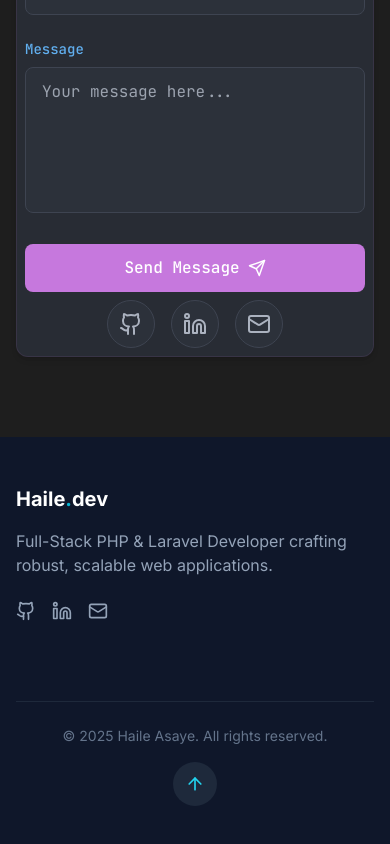
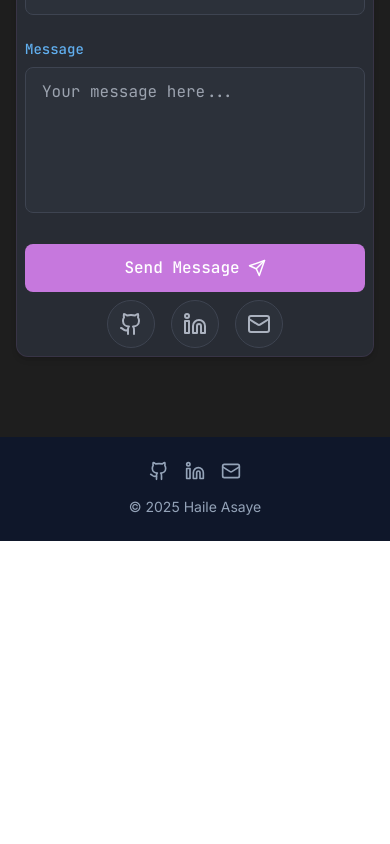
Before and after one commit to ispastro/devportfolio, a React (Vite) app: page / in a window 390 px wide. Shown: the part 8698-9542 px from the top of the page. After the commit the page ends 9239 px from the top, so only its background shows below. Built offline with nearby package versions, Linux system fonts and the light colour scheme.

Commit message:
footer is fixed

```diff
--- a/src/components/Footer.tsx
+++ b/src/components/Footer.tsx
@@ -1,71 +1,37 @@
 import React from 'react';
-import { Github, Linkedin, Mail, ArrowUp } from 'lucide-react';
+import { Github, Linkedin, Mail } from 'lucide-react';
 
 const Footer: React.FC = () => {
-  const scrollToTop = () => {
-    window.scrollTo({
-      top: 0,
-      behavior: 'smooth'
-    });
-  };
-
   return (
-    <footer className="bg-slate-900 text-white py-12 px-4 md:px-10 lg:px-20">
-      <div className="max-w-6xl mx-auto">
-        <div className="grid grid-cols-1 md:grid-cols-3 gap-10">
-          <div>
-            <h3 className="text-xl font-bold mb-4">
-              Haile<span className="text-cyan-500">.</span>dev
-            </h3>
-            <p className="text-slate-400 mb-6">
-              Full-Stack PHP & Laravel Developer crafting robust, scalable web applications.
-            </p>
-            <div className="flex space-x-4">
+    <footer className="bg-slate-900 text-slate-400 py-6 px-4 text-center">
+      <div className="flex justify-center space-x-4 mb-4">
         <a
-                href="https://github.com"
+          href="https://github.com/ispastro"
           target="_blank"
           rel="noopener noreferrer"
-                className="text-slate-400 hover:text-cyan-400 transition-colors"
-                aria-label="GitHub Profile"
+          className="hover:text-cyan-400 transition-colors"
+          aria-label="GitHub"
         >
           <Github size={20} />
         </a>
         <a
-                href="https://linkedin.com"
+          href="https://linkedin.com/in/haile-asaye21"
           target="_blank"
           rel="noopener noreferrer"
-                className="text-slate-400 hover:text-cyan-400 transition-colors"
-                aria-label="LinkedIn Profile"
+          className="hover:text-cyan-400 transition-colors"
+          aria-label="LinkedIn"
         >
           <Linkedin size={20} />
         </a>
         <a
-                href="mailto:haile@example.com"
-                className="text-slate-400 hover:text-cyan-400 transition-colors"
+          href="mailto:haileasaye51@gmail.com"
+          className="hover:text-cyan-400 transition-colors"
           aria-label="Email"
         >
           <Mail size={20} />
         </a>
       </div>
-          </div>
-
-          <div>
-            {/* You can add more footer content here if needed */}
-          </div>
-        </div>
-        <div className="border-t border-slate-800 mt-10 pt-6 flex flex-col md:flex-row justify-between items-center">
-          <p className="text-slate-500 text-sm mb-4 md:mb-0">
-            &copy; {new Date().getFullYear()} Haile Asaye. All rights reserved.
-          </p>
-          <button
-            onClick={scrollToTop}
-            className="p-3 bg-slate-800 hover:bg-slate-700 rounded-full transition-colors"
-            aria-label="Scroll to top"
-          >
-            <ArrowUp size={20} className="text-cyan-400" />
-          </button>
-        </div>
-      </div>
+      <p className="text-sm">&copy; {new Date().getFullYear()} Haile Asaye</p>
     </footer>
   );
 };
```
Lines whose indentation alone changed are shown as unchanged.
